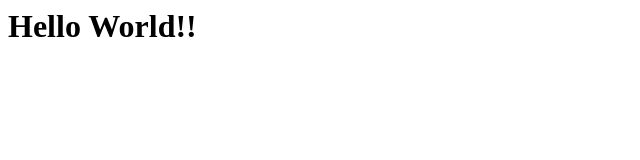
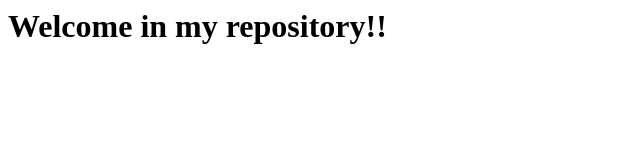
Before and after one commit to Paul-Soham/paul-soham.github.io, a plain HTML site: page index.html in a window 1280 px wide. Shown: the whole page, without its empty margins (0-640 px from the left). Drawn offline with Linux system fonts and the light colour scheme.

Commit message:
Update index.html

```diff
--- a/index.html
+++ b/index.html
@@ -3,6 +3,6 @@
 <title>Home</title>
 </head>
 <body>
-<h1>Hello World!!</h1>
+<h1 style="text-align: centre;">Welcome in my repository!!</h1>
 </body>
 </html>
```
